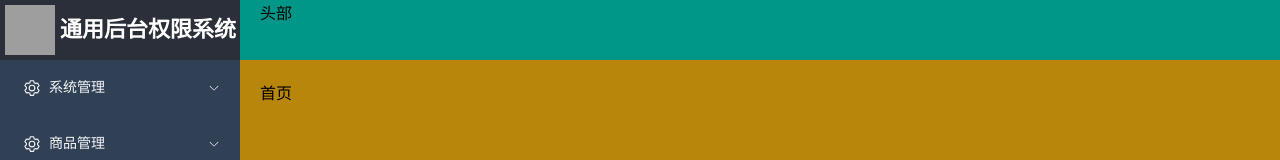
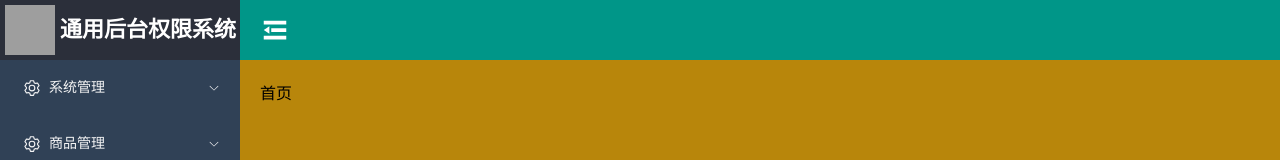
Before and after one commit to junwanzhao/common-limits-system, a Vue app in the folder project-web/: page /dashboard in a window 1280 px wide. Shown: the top 160 px of the page. Built offline with nearby package versions, Linux system fonts and the light colour scheme; grey boxes are pictures that could not be loaded.

Commit message:
feat: 菜单收缩制作

```diff
--- a/project-web/src/layout/Index.vue
+++ b/project-web/src/layout/Index.vue
@@ -22,6 +22,8 @@
     background-color: #304156;
   }
   .header {
+    display: flex;
+    align-items: center;
     background-color: #009688;
   }
   .main {
--- /dev/null
+++ b/project-web/src/layout/header/Collapse.vue
@@ -0,0 +1,20 @@
+<template>
+  <el-icon @click="setCollapse" style="cursor: pointer" color="#FFF" size="30">
+    <component :is="status ? Fold : Expand"></component>
+  </el-icon>
+</template>
+<script setup lang="ts">
+import { computed } from 'vue'
+import { Fold, Expand } from '@element-plus/icons-vue'
+import { useMenuStore } from '@/store/menu/index'
+//获取store
+const store = useMenuStore()
+//获取状态
+const status = computed(() => {
+  return !store.getCollapse
+})
+//切换图标点击事件
+const setCollapse = () => {
+  store.setCollapse(!store.getCollapse)
+}
+</script>
--- a/project-web/src/layout/header/Header.vue
+++ b/project-web/src/layout/header/Header.vue
@@ -1,5 +1,7 @@
 <template>
-  <div>头部</div>
+  <Collapse></Collapse>
 </template>
-<script setup lang="ts"></script>
+<script setup lang="ts">
+import Collapse from './Collapse.vue'
+</script>
 <style scoped lang="scss"></style>
--- a/project-web/src/layout/menu/MenuBar.vue
+++ b/project-web/src/layout/menu/MenuBar.vue
@@ -3,6 +3,7 @@
   <el-menu
     default-active="2"
     class="el-menu-vertical-demo"
+    :collapse="isCollapse"
     unique-opened
     background-color="#304156"
     @open="handleOpen"
@@ -14,10 +15,18 @@
 </template>
 <script setup lang="ts">
 import { reactive, computed } from 'vue'
+import { useMenuStore } from '@/store/menu/index'
 import MenuItem from '@/layout/menu/MenuItem.vue'
 import MenuLogo from './MenuLogo.vue'
 
 import { useRoute } from 'vue-router'
+
+//获取store
+const store = useMenuStore()
+//获取状态
+const isCollapse = computed(() => {
+  return store.getCollapse
+})
 const route = useRoute()
 //获取激活的菜单
 const activeIndex = computed(() => {
--- a/project-web/src/layout/menu/MenuLogo.vue
+++ b/project-web/src/layout/menu/MenuLogo.vue
@@ -1,14 +1,30 @@
 <template>
   <div class="logo">
     <img :src="MenuLogo" />
-    <span class="logo-title">{{ title }}</span>
+    <span v-if="show" class="logo-title">{{ title }}</span>
   </div>
 </template>
 <script setup lang="ts">
-import { ref } from 'vue'
+import { ref, watch } from 'vue'
 import MenuLogo from '@/assets/MenuLogo.png'
-
+import { useMenuStore } from '@/store/menu/index'
+//获取store
+const store = useMenuStore()
 const title = ref('通⽤后台权限系统')
+//解决伸缩僵硬问题：延时
+const show = ref(true)
+watch(
+  () => store.getCollapse,
+  (collapsed: boolean) => {
+    if (!collapsed) {
+      setTimeout(() => {
+        show.value = !collapsed
+      }, 300)
+    } else {
+      show.value = !collapsed
+    }
+  }
+)
 </script>
 <style scoped lang="scss">
 .logo {
```
